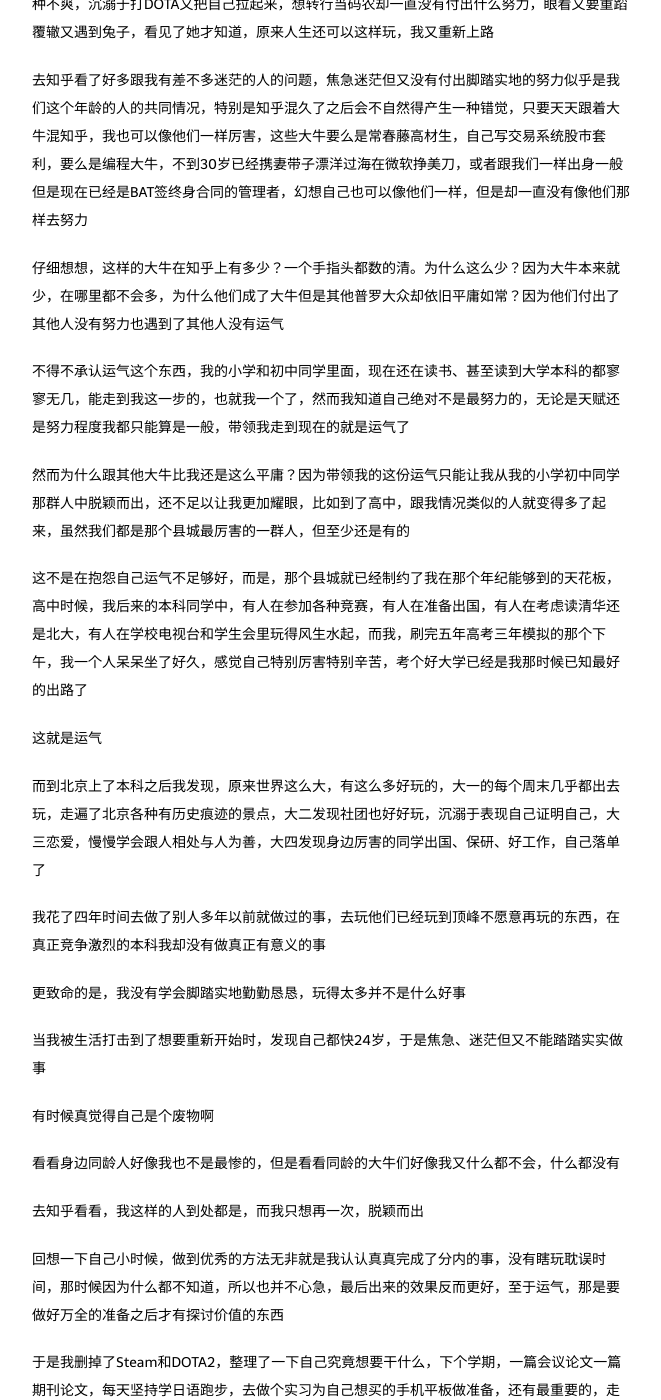
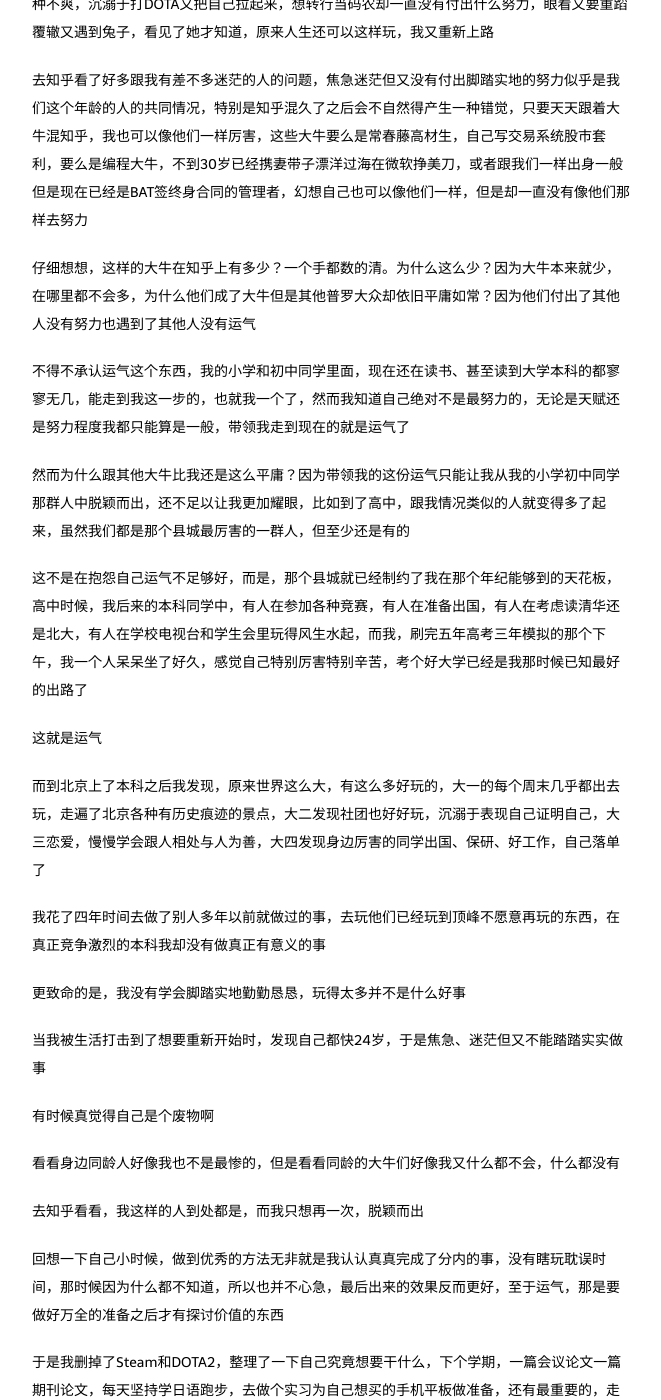
Before and after one commit to keaising/blogs, a Jekyll site: the page built from _posts/2015-08-27-segai.md, in a window 1280 px wide and 1400 px high, scrolled down 883 px. Shown: the whole window, without its empty margins (308-969 px from the left). Built offline with Jekyll 4.4.1, drawn with Linux system fonts in a browser that asks for light colours; some web fonts are replaced; Markdown is read by kramdown in place of the engine named in the settings; a script that is not in the unit is left out.

Commit message:
change typos

```diff
--- a/_posts/2015-08-27-segai.md
+++ b/_posts/2015-08-27-segai.md
@@ -21,7 +21,7 @@ tags:
 
 去知乎看了好多跟我有差不多迷茫的人的问题，焦急迷茫但又没有付出脚踏实地的努力似乎是我们这个年龄的人的共同情况，特别是知乎混久了之后会不自然得产生一种错觉，只要天天跟着大牛混知乎，我也可以像他们一样厉害，这些大牛要么是常春藤高材生，自己写交易系统股市套利，要么是编程大牛，不到30岁已经携妻带子漂洋过海在微软挣美刀，或者跟我们一样出身一般但是现在已经是BAT签终身合同的管理者，幻想自己也可以像他们一样，但是却一直没有像他们那样去努力
 
-仔细想想，这样的大牛在知乎上有多少？一个手指头都数的清。为什么这么少？因为大牛本来就少，在哪里都不会多，为什么他们成了大牛但是其他普罗大众却依旧平庸如常？因为他们付出了其他人没有努力也遇到了其他人没有运气
+仔细想想，这样的大牛在知乎上有多少？一个手都数的清。为什么这么少？因为大牛本来就少，在哪里都不会多，为什么他们成了大牛但是其他普罗大众却依旧平庸如常？因为他们付出了其他人没有努力也遇到了其他人没有运气
 
 不得不承认运气这个东西，我的小学和初中同学里面，现在还在读书、甚至读到大学本科的都寥寥无几，能走到我这一步的，也就我一个了，然而我知道自己绝对不是最努力的，无论是天赋还是努力程度我都只能算是一般，带领我走到现在的就是运气了
 
```
Also changed, not shown: other parts of _posts/2015-08-27-segai.md (+2 -0 lines).
